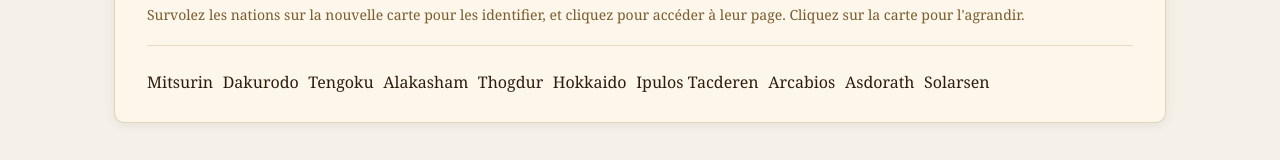
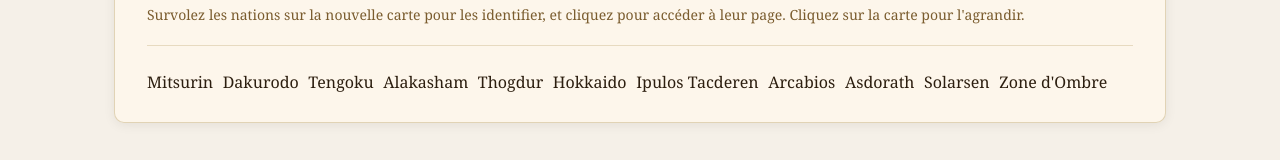
Before and after one commit to Simmco6/Izaria-Guide, a Next.js app: page /carte-du-monde in a window 1280 px wide. Shown: the part 662-822 px from the top of the page. Built offline with nearby package versions, Linux system fonts and the light colour scheme.

Commit message:
Deploy v0.5.1 Carte updated (+Zone d'Ombre)

```diff
--- a/app/carte-du-monde/page.tsx
+++ b/app/carte-du-monde/page.tsx
@@ -12,7 +12,6 @@
     name: "Mitsurin",
     href: "/nations/mitsurin",
     color: "#0fea08",
-    // Île nord-ouest : contour vert sur la carte nord
     points: [
       [17.2,17.2], [12.2,26.1], [15.1,34.1], [22.0,45.6], [18.4,55.8], [22.8,57.6], [31.3,57.7], [42.5,62.8], [50.2,64.9], [53.5,61.1], [48.0,56.5], [56.3,50.9], [57.8,44.0], [57.1,39.1], [52.5,34.9], [43.4,26.0], [32.1,16.7],
     ],
@@ -22,7 +21,6 @@
     name: "Dakurodo",
     href: "/nations/dakurodo",
     color: "#0a0403",
-    // Grand territoire brun nord-est (hors Tengoku)
     points: [
       [56.2,33.6], [63.1,29.2], [62.3,24.4], [67.9,18.7], [75.1,17.5], [85.3,20.8], [97.5,20.8], [99.8,20.5], [99.8,52.5], [87.3,53.2], [80.7,47.9], [78.1,47.1], [73.8,44.5], [71.8,45.6], [72.3,49.4], [70.0,51.5], [77.1,53.2], [78.9,56.3], [74.8,60.8], [72.0,64.2], [53.9,61.1], [52.1,56.1], [58.8,49.2], [59.5,39.7],
     ],
@@ -32,7 +30,6 @@
     name: "Tengoku",
     href: "/nations/tengoku",
     color: "#a0a3a3",
-    // Enclave blanche/glacée dans Dakurodo, centre-est
     points: [
       [73.0,36.9], [73.6,41.0], [76.9,41.7], [82.2,44.3], [87.8,45.0], [91.9,41.0], [92.7,36.4], [88.6,33.3], [84.8,34.8], [82.5,35.6], [80.2,35.6],
     ],
@@ -42,7 +39,6 @@
     name: "Alakasham",
     href: "/nations/alakasham",
     color: "#e6c532",
-    // Désert sablé nord, large ellipse
     points: [
       [20.1,80.3], [23.9,89.0], [27.6,87.5], [39.6,89.7], [43.6,92.7], [51.9,93.6], [56.1,93.3], [56.6,89.4], [48.8,78.6], [32.6,77.1],
     ],
@@ -52,7 +48,6 @@
     name: "Thogdur",
     href: "/nations/thogdur",
     color: "#3b6e0a",
-    // Zone grise/verte centre-ouest
     points: [
       [14.1,87.7], [23.3,89.2], [27.6,88.0], [39.6,90.1], [43.2,92.7], [42.2,97.9], [38.4,96.6], [36.8,97.4], [34.3,100.4], [31.5,101.6], [27.9,101.5], [22.5,103.5], [21.3,103.8], [17.9,100.7], [15.9,102.2], [12.8,99.6],
     ],
@@ -62,7 +57,6 @@
     name: "Hokkaido",
     href: "/nations/hokkaido",
     color: "#cf72f4",
-    // Bande côte ouest, rose/rouge
     points: [
       [24.4,112.4], [21.5,120.5], [16.0,120.8], [3.7,113.0], [0.6,106.4], [0.6,91.6], [1.8,86.5], [9.6,84.8], [14.0,87.5], [13.4,89.9], [12.6,99.4], [14.6,105.7], [18.7,108.5],
     ],
@@ -72,7 +66,6 @@
     name: "Ipulos Tacderen",
     href: "/nations/ipulos-tacderen",
     color: "#747171",
-    // Grand territoire sombre sud-centre-ouest
     points: [
       [32.0,108.7], [35.5,110.9], [39.1,110.9], [39.6,113.0], [42.4,115.7], [39.4,117.8], [44.7,119.0], [47.5,122.3], [49.6,125.0], [53.2,129.2], [52.4,131.3], [49.3,132.1], [48.0,134.4], [46.8,136.5], [44.5,138.5], [40.1,135.2], [37.6,133.4], [38.6,131.6], [35.3,128.2], [32.0,128.4], [27.6,126.5], [22.5,125.7], [20.5,122.5], [22.3,119.9], [23.6,117.5], [24.8,112.7], [26.6,109.1], [31.2,106.8],
     ],
@@ -82,7 +75,6 @@
     name: "Arcabios",
     href: "/nations/arcabios",
     color: "#ef4444",
-    // Rouge vif, sud-centre
     points: [
       [42.6,115.4], [55.3,115.4], [61.3,119.5], [67.1,119.8], [70.8,124.7], [67.1,129.6], [57.3,135.2], [47.2,139.6], [45.5,139.3], [47.5,135.2], [53.8,131.2], [54.4,127.8],
     ],
@@ -92,7 +84,6 @@
     name: "Asdorath",
     href: "/nations/asdorath",
     color: "#eb8628",
-    // Bleu, large zone centre-est/droite
     points: [
       [76.9,92.7], [56.2,93.6], [52.9,96.8], [53.4,102.9], [55.2,107.5], [56.7,111.5], [65.4,114.8], [73.6,121.0], [80.4,123.3], [86.1,116.2], [89.1,110.7], [88.4,107.7], [92.2,105.7], [90.7,101.1], [85.3,96.5], [79.4,96.5],
     ],
@@ -102,9 +93,17 @@
     name: "Solarsen",
     href: "/nations/solarsen",
     color: "#f59e0b",
-    // Or/jaune, île sud-est
     points: [
       [83.5,121.1], [86.1,116.5], [95.0,119.9], [92.7,126.0], [94.1,130.0], [86.7,136.9], [82.9,135.7], [80.6,131.1], [82.0,127.1], [80.6,123.3],
+    ],
+  },
+  {
+    id: "zone-ombre",
+    name: "Zone d'Ombre",
+    href: "/nations/zone-ombre",
+    color: "#6b7280",
+    points: [
+      [31.8,56.9], [25.8,62.3], [19.1,64.3], [18.8,73.2], [20.1,81.0], [22.8,80.1], [24.7,78.2], [35.8,77.5], [48.9,79.0], [54.1,85.5], [58.1,93.2], [68.0,91.1], [75.2,86.7], [78.3,83.8], [82.9,82.5], [82.7,75.5], [80.7,74.9], [80.2,70.8], [76.4,68.6], [72.4,65.0], [54.4,62.4], [52.2,64.3], [46.7,64.4], [44.7,63.3], [42.6,63.6],
     ],
   },
 ];
```
